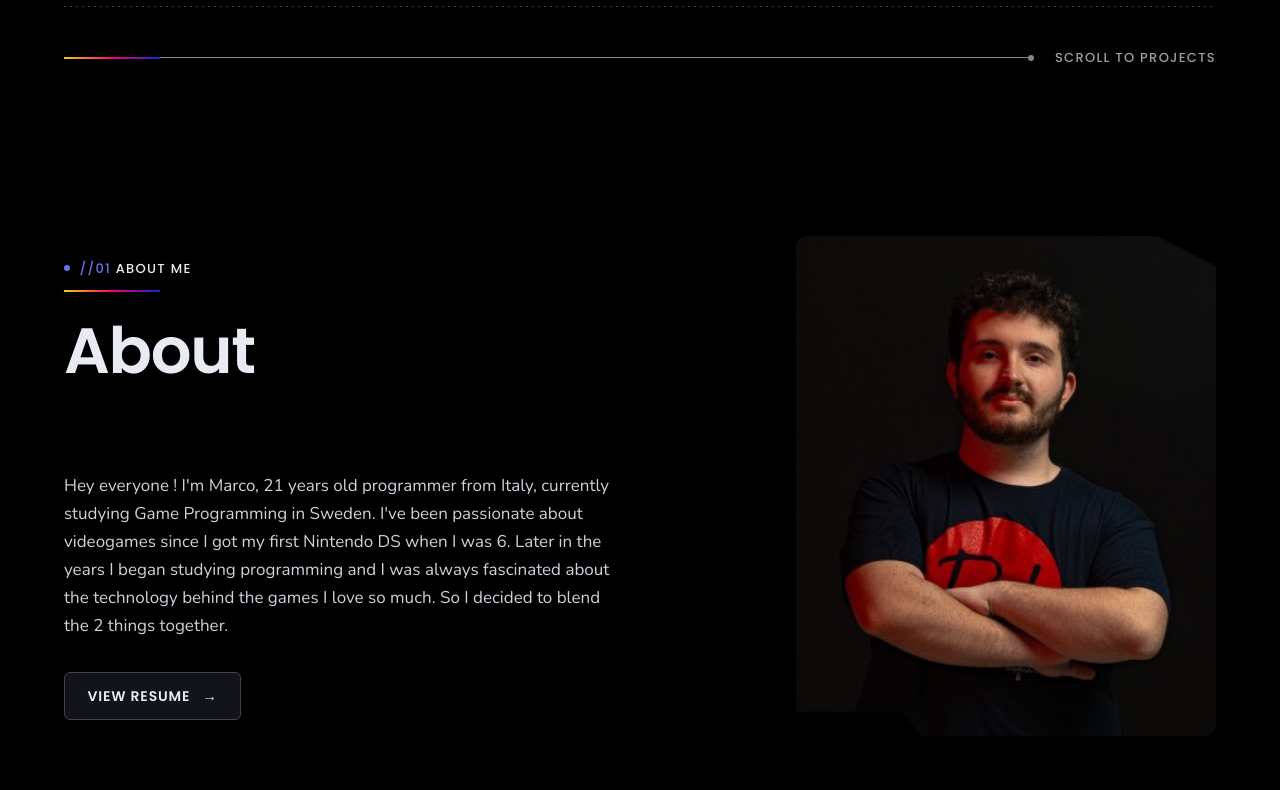
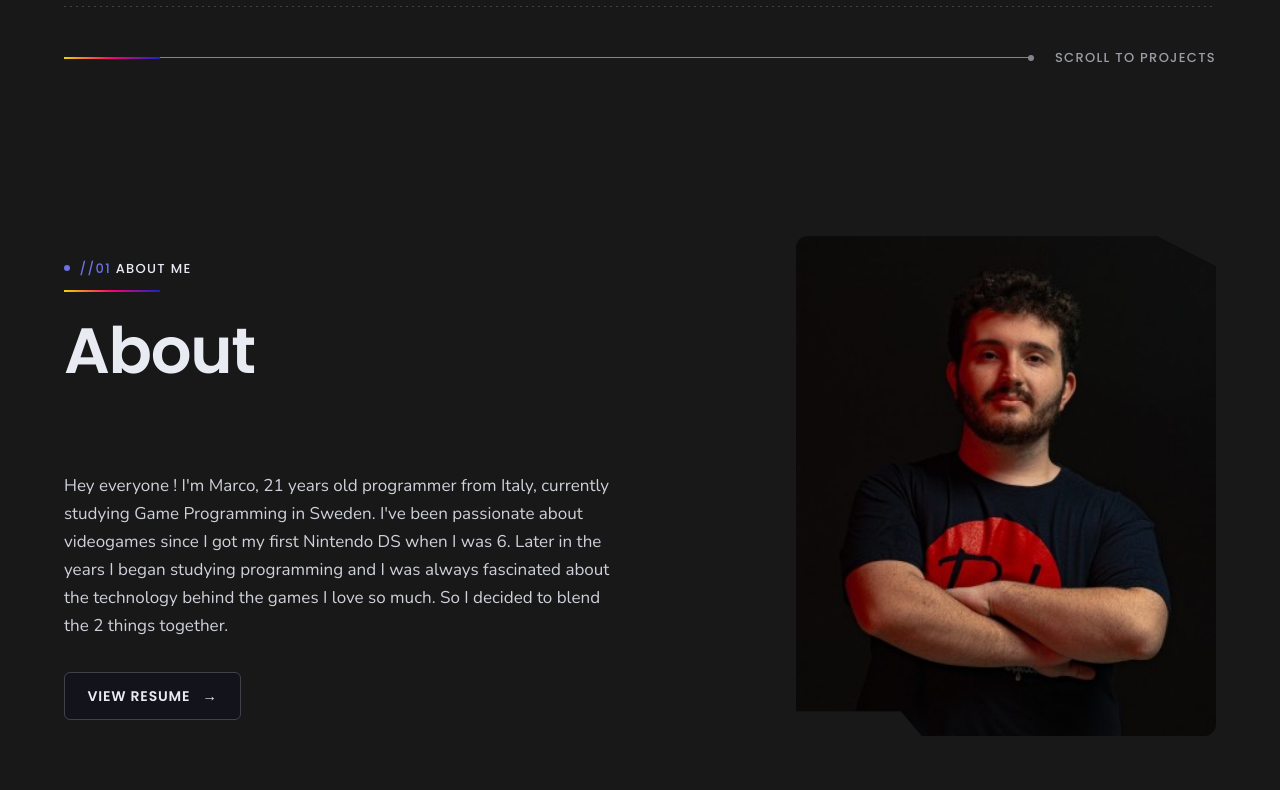
Before and after one commit to jady17500/PortfolioWebsite, a website with bundled scripts: page index.html in a window 1280 px wide. Shown: the part 475-1265 px from the top of the page. Built offline with nearby package versions, Linux system fonts and the light colour scheme; files whose address does not match are found by name; what @chriscourses/perlin-noise would draw is missing.

Commit message:
Update style.css

```diff
--- a/style.css
+++ b/style.css
@@ -36,7 +36,7 @@
 
 /* ---------- Tokens ---------- */
 :root {
-  --bg: #000000;
+  --bg: #181818;
   --surface: #0e0f15;
   --surface-alt: #13141b;
   --text: #e9ebf3;
```
